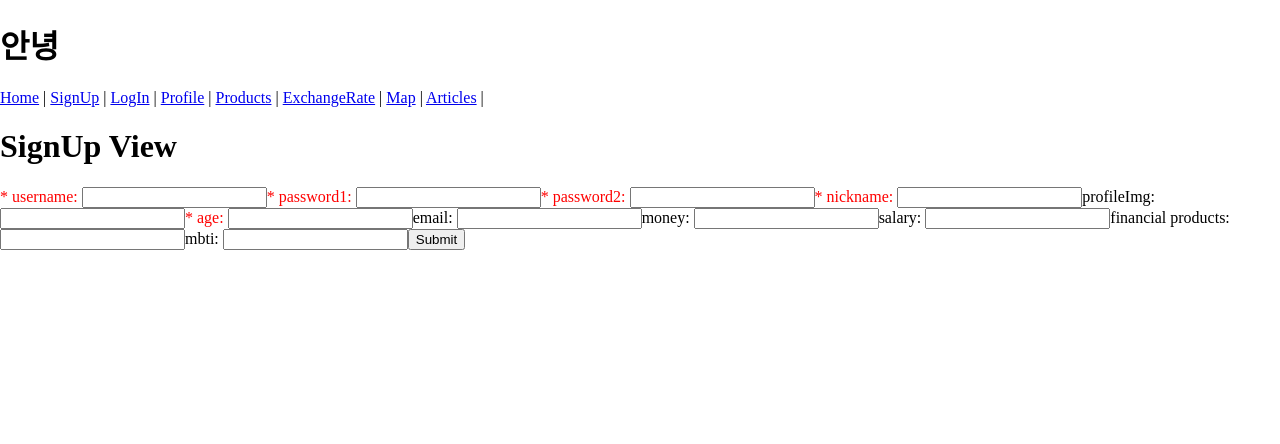
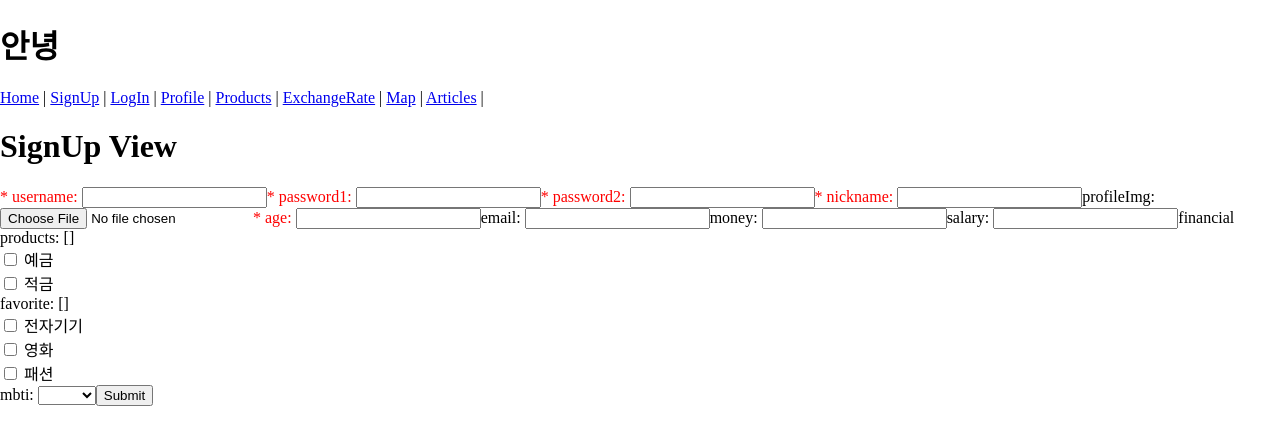
Before and after one commit to BuzzBucksBuddy/front-end, a Vue app in the folder front/: page /signup in a window 1280 px wide. Shown: the top 444 px of the page. Built offline with nearby package versions, Linux system fonts and the light colour scheme.

Commit message:
signup 오류

```diff
--- a/front/src/stores/signup.js
+++ b/front/src/stores/signup.js
@@ -7,23 +7,27 @@ export const useSignupStore = defineStore('signup', () => {
   const router = useRouter()
   const API_URL = 'http://127.0.0.1:8000'
 
-  const signUp = function (payload) {
+  const signUp = function (formData) {
     axios({
       method: 'post',
       url: `${API_URL}/dj-rest-auth/registration/`,
-      data: {
-        username: payload.username,
-        password1: payload.password1,
-        password2: payload.password2,
-        nickname: payload.nickname,
-        // profile_thumbnail: payload.profileImg,
-        age: payload.age,
-        // email: payload.email,
-        // money: payload.money,
-        // salary: payload.salary,
-        // financial_products: payload.financialProducts,
-        // mbti: payload.mbti,
-      }
+      data: formData,
+      // {
+      //   username: payload.username,
+      //   password1: payload.password1,
+      //   password2: payload.password2,
+      //   nickname: payload.nickname,
+      //   profile_thumbnail: payload.profileImg,
+      //   age: payload.age,
+      //   email: payload.email,
+      //   money: payload.money,
+      //   salary: payload.salary,
+      //   financial_products: payload.financialProducts,
+      //   mbti: payload.mbti,
+      // }
+      headers: {
+        'Content-Type': 'multipart/form-data', // 파일 업로드를 위한 콘텐츠 타입 설정
+      },
     })
       .then((res) => {
         console.log(res)
--- a/front/src/views/SignUpView.vue
+++ b/front/src/views/SignUpView.vue
@@ -14,7 +14,8 @@
       <label for="nickname" style="color: red;">* nickname: </label>
       <input type="text" id="nickname" v-model.trim="nickname">
       <label for="profile-img">profileImg: </label>
-      <input type="text" id="profile-img" v-model.trim="profileImg">
+      <input type="file" id="profile-img" ref="profileImgInput" @change="handleProfileImageChange">
+      <!-- <input type="text" id="profile-img" v-model.trim="profileImg"> -->
       <label for="age" style="color: red;">* age: </label>
       <input type="text" id="age" v-model.trim="age">
       <label for="email">email: </label>
@@ -25,10 +26,43 @@
       <input type="text" id="money" v-model.trim="money">
       <label for="salary">salary: </label>
       <input type="text" id="salary" v-model.trim="salary">
-      <label for="financial-products">financial products: </label>
-      <input type="text" id="financial-products" v-model.trim="financialProducts">
+      <label for="financial-products">financial products: {{ financialProducts }} </label>
+      <div>
+        <input type="checkbox" id="예금" value="예금" v-model="financialProducts"> <label for="예금">예금</label>
+      </div>
+      <div>
+        <input type="checkbox" id="적금" value="적금" v-model="financialProducts"> <label for="적금">적금</label>
+      </div>
+      <!-- <input type="text" id="financial-products" v-model.trim="financialProducts"> -->
+      <label for="favorite">favorite: {{ favorite }} </label>
+      <div>
+        <input type="checkbox" id="전자기기" value="전자기기" v-model="favorite"> <label for="전자기기">전자기기</label>
+      </div>
+      <div>
+        <input type="checkbox" id="영화" value="영화" v-model="favorite"> <label for="영화">영화</label>
+      </div>
+      <div>
+        <input type="checkbox" id="패션" value="패션" v-model="favorite"> <label for="패션">패션</label>
+      </div>
       <label for="mbti">mbti: </label>
-      <input type="text" id="mbti" v-model.trim="mbti">
+      <select id="mbti" v-model="mbti">
+        <option value="ISTJ">ISTJ</option>
+        <option value="ISFJ">ISFJ</option>
+        <option value="INFJ">INFJ</option>
+        <option value="INTJ">INTJ</option>
+        <option value="ISTP">ISTP</option>
+        <option value="ISFP">ISFP</option>
+        <option value="INFP">INFP</option>
+        <option value="INTP">INTP</option>
+        <option value="ESTP">ESTP</option>
+        <option value="ESFP">ESFP</option>
+        <option value="ENFP">ENFP</option>
+        <option value="ENTP">ENTP</option>
+        <option value="ESTJ">ESTJ</option>
+        <option value="ESFJ">ESFJ</option>
+        <option value="ENFJ">ENFJ</option>
+        <option value="ENTJ">ENTJ</option>
+      </select>
 
       <input type="submit">
     </form>
@@ -46,29 +80,79 @@ const password1 = ref(null)
 const password2 = ref(null)
 const nickname = ref(null)
 const profileImg = ref(null)
+const profileImgInput = ref(null)
 const age = ref(null)
 const email = ref(null)
 const money = ref(null)
 const salary = ref(null)
-const financialProducts = ref(null)
+const financialProducts = ref([])
+// const financialProducts = ref(null)
+const favorite = ref([])
 const mbti = ref(null)
 
+const handleProfileImageChange = function () {
+  const file = profileImgInput.value.files[0]
+  if (file) {
+    // 필요한 경우 여기서 이미지 미리보기 또는 기타 작업을 처리 가능
+    profileImg.value = file
+  }
+}
+
+
 const signUp = function () {
-  const payload = {
-    username: username.value,
-    password1: password1.value,
-    password2: password2.value,
-    nickname: nickname.value,
-    profileImg: profileImg.value,
-    age: age.value,
-    email: email.value,
-    money: money.value,
-    salary: salary.value,
-    financialProducts: financialProducts.value,
-    mbti: mbti.value,
+  const formData = new FormData()
+  formData.append('username', username.value)
+  formData.append('password1', password1.value)
+  formData.append('password2', password2.value)
+  formData.append('nickname', nickname.value)
+  formData.append('age', age.value)
+  formData.append('email', email.value)
+  formData.append('money', money.value)
+  formData.append('salary', salary.value)
+  // const financialProductsInt = financialProducts.value.map(value => parseInt(value))
+  // formData.append('financial_products', JSON.stringify(financialProductsInt))
+  // const favoriteInt = favorite.value.map(value => parseInt(value))
+  // formData.append('favorite', JSON.stringify(favoriteInt))
+  // formData.append('financial_products', financialProducts.value.join(','))
+  // formData.append('financial_products', financialProducts.value)
+  // financialProducts.value.forEach((value, index) => {
+  //   formData.append(`financial_products[${index}]`, value)
+  // })
+  // formData.append('favorite', favorite.value.join(','))
+  financialProducts.value.forEach((item, index) => {
+    formData.append(`financial_products[${index}]`, item);
+  })
+  favorite.value.forEach((item, index) => {
+    formData.append(`favorite[${index}]`, item);
+  });
+
+  formData.append('mbti', mbti.value)
+
+
+  if (profileImg.value) {
+    formData.append('profile_thumbnail', profileImg.value)
   }
-  store.signUp(payload)
+
+
+  store.signUp(formData)
 }
+
+// const signUp = function () {
+//   const payload = {
+//     username: username.value,
+//     password1: password1.value,
+//     password2: password2.value,
+//     nickname: nickname.value,
+//     profileImg: profileImg.value,
+//     age: age.value,
+//     email: email.value,
+//     money: money.value,
+//     salary: salary.value,
+//     financialProducts: financialProducts.value,
+//     mbti: mbti.value,
+//   }
+//   store.signUp(payload)
+// }
 
 </script>
 
```
